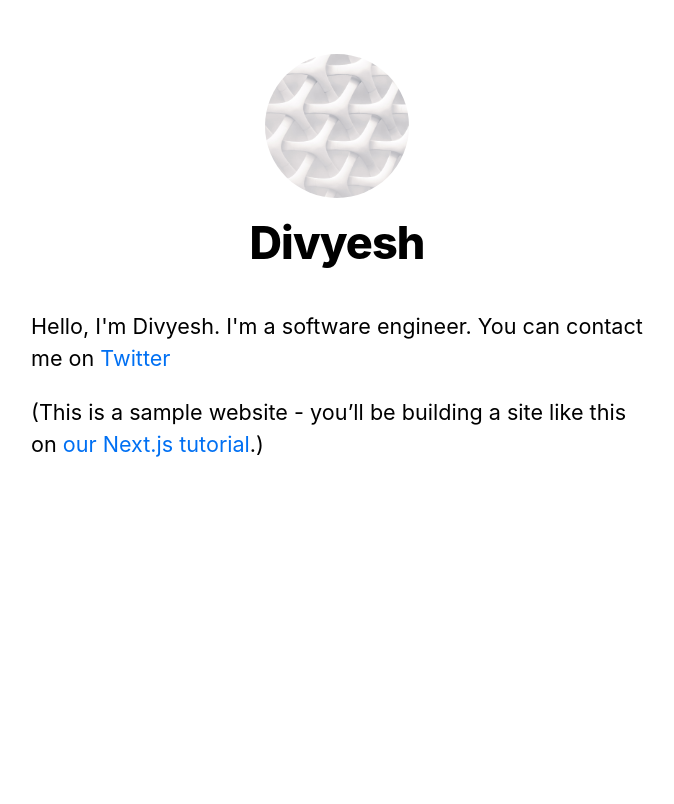
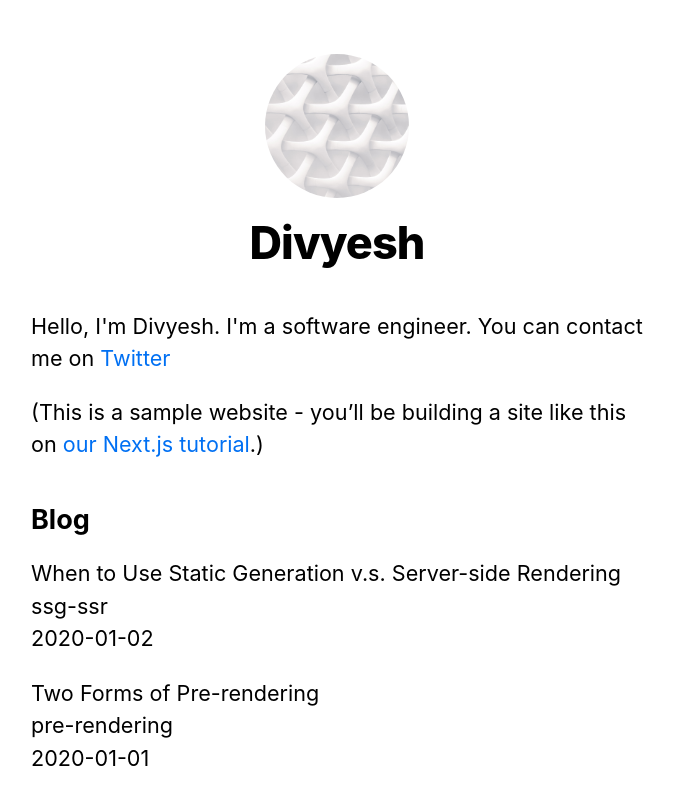
Before and after one commit to Div685/next-blog-app, a Next.js app: page / in a window 1280 px wide. Shown: the top 804 px of the page, without its empty margins (303-977 px from the left). Built offline with nearby package versions, Linux system fonts and the light colour scheme.

Commit message:
Add lib dir
- Add posts.js file to add method to fetch data from .md file
- update index.js file

```diff
--- /dev/null
+++ b/lib/posts.js
@@ -0,0 +1,37 @@
+import fs from 'fs';
+import path from 'path';
+import matter from 'gray-matter';
+
+const postsDirectory = path.join(process.cwd(), 'posts');
+
+export function getSortedPostsData() {
+  // Get file names under /posts
+  const fileNames = fs.readdirSync(postsDirectory);
+  const allPostsData = fileNames.map((fileName) => {
+    // Remove ".md" from file name to get id
+    const id = fileName.replace(/\.md$/, '');
+
+    // Read markdown file as string
+    const fullPath = path.join(postsDirectory, fileName);
+    const fileContents = fs.readFileSync(fullPath, 'utf8');
+
+    // Use gray-matter to parse the post metadata section
+    const matterResult = matter(fileContents);
+
+    // Combine the data with the id
+    return {
+      id,
+      ...matterResult.data,
+    };
+  });
+  // Sort posts by date
+  return allPostsData.sort(({ date: a }, { date: b }) => {
+    if (a < b) {
+      return 1;
+    } else if (a > b) {
+      return -1;
+    } else {
+      return 0;
+    }
+  });
+}
--- a/pages/index.js
+++ b/pages/index.js
@@ -1,8 +1,9 @@
 import Head from 'next/head';
 import Layout, { siteTitle } from '../components/layout';
 import utilStyles from '../styles/utils.module.css';
+import { getSortedPostsData } from '../lib/posts';
 
-export default function Home() {
+export default function Home({ allPostsData }) {
   return (
     <Layout home>
       <Head>
@@ -18,6 +19,29 @@
           <a href="https://nextjs.org/learn">our Next.js tutorial</a>.)
         </p>
       </section>
+      <section className={`${utilStyles.headingMd} ${utilStyles.padding1px}`}>
+        <h2 className={utilStyles.headingLg}>Blog</h2>
+        <ul className={utilStyles.list}>
+          {allPostsData.map(({ id, date, title }) => (
+            <li className={utilStyles.listItem} key={id}>
+              {title}
+              <br />
+              {id}
+              <br />
+              {date}
+            </li>
+          ))}
+        </ul>
+      </section>
     </Layout>
   );
 }
+
+export async function getStaticProps() {
+  const allPostsData = getSortedPostsData();
+  return {
+    props: {
+      allPostsData,
+    },
+  };
+}
```
